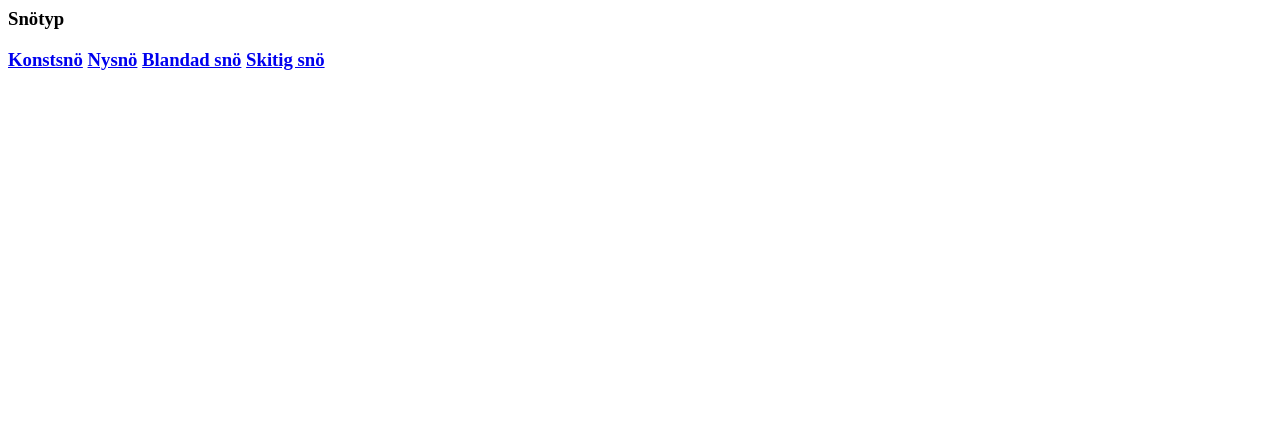
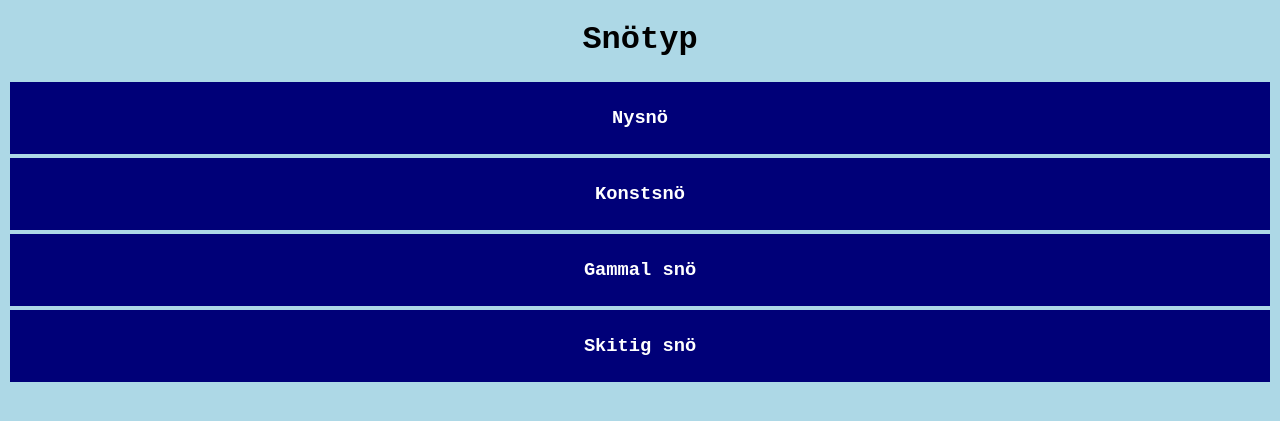
Before and after one commit to filipwramdemark/EENX16-23-19, a Flask app: page / in a window 1280 px wide. Shown: the top 421 px of the page. Run offline with Flask 2, Linux system fonts and the light colour scheme.

Commit message:
updated website

```diff
--- /dev/null
+++ b/static/style.css
@@ -0,0 +1,30 @@
+html{
+    font-family: 'Courier New', Courier, monospace;
+}
+
+.background {
+    background-color: lightblue;
+}
+
+h3{
+    text-align: center;
+}
+
+h1{
+    text-align: center;
+}
+
+a:link, a:visited {
+    background-color: rgb(0, 0, 120);
+    color: white;
+    padding: 25px 40px;
+    border: 2px solid lightblue;
+    /* border-bottom: 2px solid white ; */
+    text-align: center;
+    text-decoration: none;
+    display: block;
+}
+
+a:hover, a:active {
+    background-color: rgb(0, 0, 48);
+}
--- a/templates/index.html
+++ b/templates/index.html
@@ -1,4 +1,15 @@
-<h3>Snötyp<h3/>
-{% for snow_type, name in snow_types.items() %}
-<a href="snowtypes/{{ snow_type }}">{{ name }}</a>
-{% endfor %}
+<!DOCTYPE html>
+<html>
+    <head>
+        <link rel="stylesheet" type="text/css" href="{{ url_for('static', filename='style.css')}}" />
+    </head>
+
+    <body class="background">
+        <h1>Snötyp<h1/>
+        <h3>
+            {% for snow_type, name in snow_types.items() %}
+            <a href="snowtypes/{{ snow_type }}">{{ name }} <br> </a>
+            {% endfor %}
+        </h3>
+    </body>
+</html>
--- a/website.py
+++ b/website.py
@@ -2,44 +2,31 @@ from flask import Flask, render_template, request, redirect, url_for
 import algoritm.NN.NN_predict as NN
 import pandas as pd
 
-snow_to_label_df = pd.read_csv('algoritm/snow_to_label.csv', names=['Snow', 'Label'])
+snow_to_label_df = pd.read_csv("algoritm/snow_to_label.csv", names=["Snow", "Label"])
 
-snow_types_df = snow_to_label_df['Snow']
+snow_types_df = snow_to_label_df["Snow"]
 
-snow_to_label = snow_to_label_df.to_dict(orient='list')
+snow_to_label = snow_to_label_df.to_dict(orient="list")
 
+snow = {snow_to_label["Label"][i] : snow_to_label["Snow"][i] for i in range(len(snow_to_label["Snow"]))}
 
 app = Flask(__name__)
 
-@app.route('/', methods=['GET', 'POST'])
+@app.route("/", methods=["GET", "POST"])
 def index():
-    return render_template('index.html', snow_types={0 : 'Konstsnö', 1 : 'Nysnö', 2 : 'Blandad snö', 3 : 'Skitig snö'})
+    return render_template("index.html", snow_types=snow)
 
 
-# @app.route('/temp', methods=['GET'])
-# def temp():
-#     return render_template('temp.html')
-
-
-# @app.route('/temp', methods=['POST'])
-# def temp_post():
-#     print("Temp:", request.form)
-#     # T = float(request.form['text'])
-#     # snow_ind = snow_to_label['Snow'].index(snow)
-#     # snow_label = snow_to_label['Snow'][snow_ind]
-#     # wax_label = predict([snow_label, T])
-#     return render_template('label.html', label="hej")
-
-@app.route('/snowtypes/<snow_type>', methods=["GET", "POST"])
+@app.route("/snowtypes/<snow_type>", methods=["GET", "POST"])
 def snow_types(snow_type : int):
     if request.method == "GET":
-        return render_template('temp.html', snow_type=snow_type)
+        return render_template("temp.html", snow_type=snow_type)
     elif request.method == "POST":
-        T = float(request.form['temp'])
+        T = float(request.form["temp"])
 
         wax = NN.predict([int(snow_type), T])
 
-        return render_template('label.html', label=wax[0])
+        return render_template("label.html", label1=wax[0], label2=wax[1], label3=wax[2])
     else:
         return 404
 
```
Also changed, not shown: templates/label.html (+12 -1 lines), templates/temp.html (+13 -5 lines).
